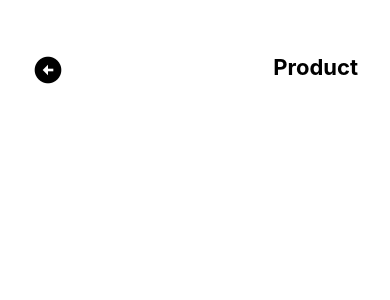
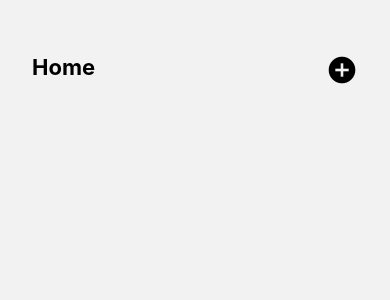
Before and after one commit to lucasdu01/RS-App-Navigation, a React Native app: screen /home in a window 390 px wide. Shown: the top 300 px of the page. Built offline with nearby package versions, Linux system fonts and the light colour scheme.

Commit message:
adiciona navegacao nos botoes

```diff
--- a/App.tsx
+++ b/App.tsx
@@ -1,5 +1,5 @@
-import { Product } from "@/app/Product";
+import { Routes } from "@/routes";
 
 export default function App() {
-  return <Product />
+  return <Routes />
 }
--- a/src/app/Home.tsx
+++ b/src/app/Home.tsx
@@ -1,16 +1,22 @@
-import { View } from "react-native"
+import { View } from "react-native";
+import { useNavigation } from "@react-navigation/native";
 
-import { ButtonIcon } from "@/components/ButtonIcon"
-import { Header } from "@/components/Header"
-import { Title } from "@/components/Title"
+import { ButtonIcon } from "@/components/ButtonIcon";
+import { Header } from "@/components/Header";
+import { Title } from "@/components/Title";
 
 export function Home() {
-    return(
-        <View style={{ flex: 1, padding: 32, paddingTop: 54}}>
-            <Header>
-                <Title>Home</Title>
-                <ButtonIcon name="add-circle"/>
-            </Header>
-        </View>
-    )
+  const navigation = useNavigation();
+
+  return (
+    <View style={{ flex: 1, padding: 32, paddingTop: 54 }}>
+      <Header>
+        <Title>Home</Title>
+        <ButtonIcon
+          name="add-circle"
+          onPress={() => navigation.navigate("product")}
+        />
+      </Header>
+    </View>
+  );
 }
--- a/src/app/Product.tsx
+++ b/src/app/Product.tsx
@@ -1,16 +1,21 @@
-import { View } from "react-native"
+import { View } from "react-native";
+import { useNavigation } from "@react-navigation/native";
 
-import { ButtonIcon } from "@/components/ButtonIcon"
-import { Header } from "@/components/Header"
-import { Title } from "@/components/Title"
+import { ButtonIcon } from "@/components/ButtonIcon";
+import { Header } from "@/components/Header";
+import { Title } from "@/components/Title";
 
 export function Product() {
-    return(
-        <View style={{ flex: 1, padding: 32, paddingTop: 54}}>
-            <Header>
-                <ButtonIcon name="arrow-circle-left"/>
-                <Title>Product</Title>
-            </Header>
-        </View>
-    )
+  const navigation = useNavigation();
+  return (
+    <View style={{ flex: 1, padding: 32, paddingTop: 54 }}>
+      <Header>
+        <ButtonIcon
+          name="arrow-circle-left"
+          onPress={() => navigation.goBack()}
+        />
+        <Title>Product</Title>
+      </Header>
+    </View>
+  );
 }
--- /dev/null
+++ b/src/routes/StackRoutes.tsx
@@ -0,0 +1,26 @@
+import { createNativeStackNavigator } from "@react-navigation/native-stack";
+
+import { Home } from "@/app/Home";
+import { Product } from "@/app/Product";
+
+const Stack = createNativeStackNavigator();
+
+export function StackRoutes() {
+  return (
+    <Stack.Navigator
+      initialRouteName="home"
+      screenOptions={{ headerShown: false }}
+    >
+      <Stack.Screen
+        name="home"
+        component={Home}
+        //options={{ headerTitle: "Início" }}
+      />
+      <Stack.Screen
+        name="product"
+        component={Product}
+        //options={{ headerShown: false }}
+      />
+    </Stack.Navigator>
+  );
+}
--- /dev/null
+++ b/src/routes/index.tsx
@@ -0,0 +1,11 @@
+import { NavigationContainer } from "@react-navigation/native"
+
+import { StackRoutes } from "./StackRoutes"
+
+export function Routes() {
+    return(
+        <NavigationContainer>
+            <StackRoutes/>
+        </NavigationContainer>
+    )
+}
--- a/tsconfig.json
+++ b/tsconfig.json
@@ -1,5 +1,6 @@
 {
   "compilerOptions": {
+    "strict": true,
     "paths": {
       "@/*": ["./src/*"]
     }
```
